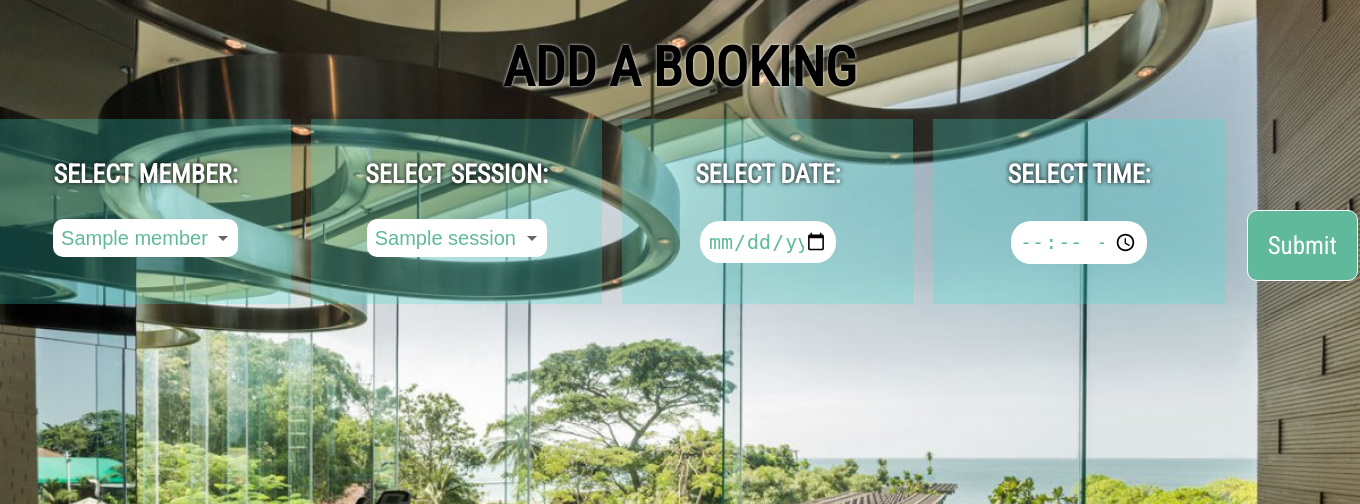
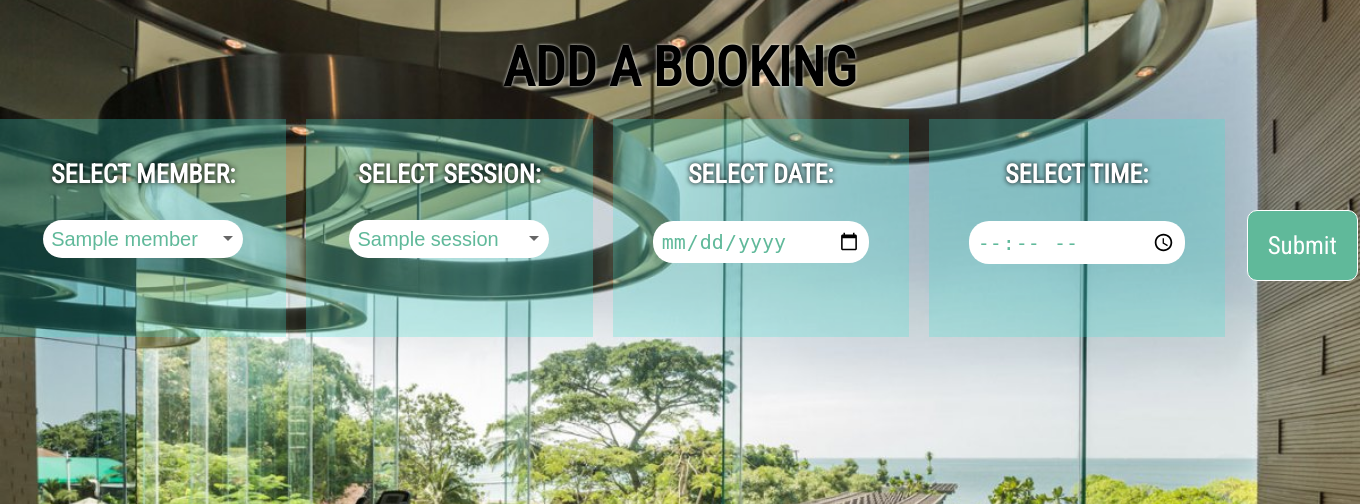
Before and after one commit to nls20/Gym_App_Project, a Flask app: page /bookings/new in a window 1360 px wide. Shown: the part 215-719 px from the top of the page. Run offline with Flask 2, Linux system fonts and the light colour scheme; a database or web service that is not in the repository returns one stand-in record (values such as "Sample title"); some libraries are stand-ins or nearby versions.

Commit message:
made some little changes to full screen

```diff
--- a/static/css/bookings.css
+++ b/static/css/bookings.css
@@ -135,9 +135,9 @@
     font-size: 20px;
     border: darkgray;
     cursor: pointer;
-    border-radius: 10px;
-    margin-top: 30px;
-    margin-bottom: auto;
+    border-radius: 20px;
+    margin-top: 15%;
+    margin-bottom: 15%;
     appearance: none;
     -webkit-appearance: none;
     -moz-appearance: none;
@@ -146,6 +146,7 @@
     background-repeat: no-repeat;
     background-size: 10px;
     padding-right: 30px;
+    width: 200px;
 }
 
 .booking-select:hover {
@@ -154,16 +155,18 @@
 
 .booking-label {
     padding: 8px 8px;
-    width: 120px;
+    width: 200px;
     background-color: white;
     color:  #60B99A;
     font-size: 20px;
+    border-radius: 10px;
+    margin-top: 30px;
     border: darkgray;
     cursor: pointer;
     border-radius: 20px;
     appearance: none;
     margin-top: 15%;
-    margin-bottom: auto;
+    margin-bottom: 15%;
 }
 
 .booking-label:hover {
--- a/static/css/members.css
+++ b/static/css/members.css
@@ -98,11 +98,11 @@
 
 .new-member-1 {
     height: auto;
-    width: 1000px;
+    width: 1500px;
     padding: 40px 40px;
     box-sizing: border-box;
-    font-size: 26px;
-    font-weight: 600;
+    font-size: 30px;
+    font-weight: 700;
     text-shadow: 0 0 5px black;
     margin-bottom: 40px;
     background-color: rgba(64, 224, 208, 0.26);
@@ -111,6 +111,7 @@
 
 .new-member-1-last {
     background-color: none;
+    margin-right: 40px;
 }
 
 .add-member h1 {
--- a/static/css/sessions.css
+++ b/static/css/sessions.css
@@ -204,7 +204,7 @@
     background-color: white;
     color:  #60B99A;
     font-size: 20px;
-    width: 200px;
+    width: 250px;
     border: none;
     cursor:text;
     border-radius: 10px;
@@ -220,7 +220,7 @@
 
 .session-label {
     padding: 8px 8px;
-    width: 200px;
+    width: 300px;
     background-color: white;
     color:  #60B99A;
     font-size: 20px;
@@ -300,7 +300,7 @@
     background-color: white;
     color:  #60B99A;
     font-size: 20px;
-    width: 150px;
+    width: 200px;
     border: none;
     cursor:text;
     border-radius: 10px;
@@ -315,7 +315,7 @@
 
 .session-edit-label {
     padding: 8px 8px;
-    width: 160px;
+    width: 200px;
     background-color: white;
     color:  #60B99A;
     font-size: 20px;
```
